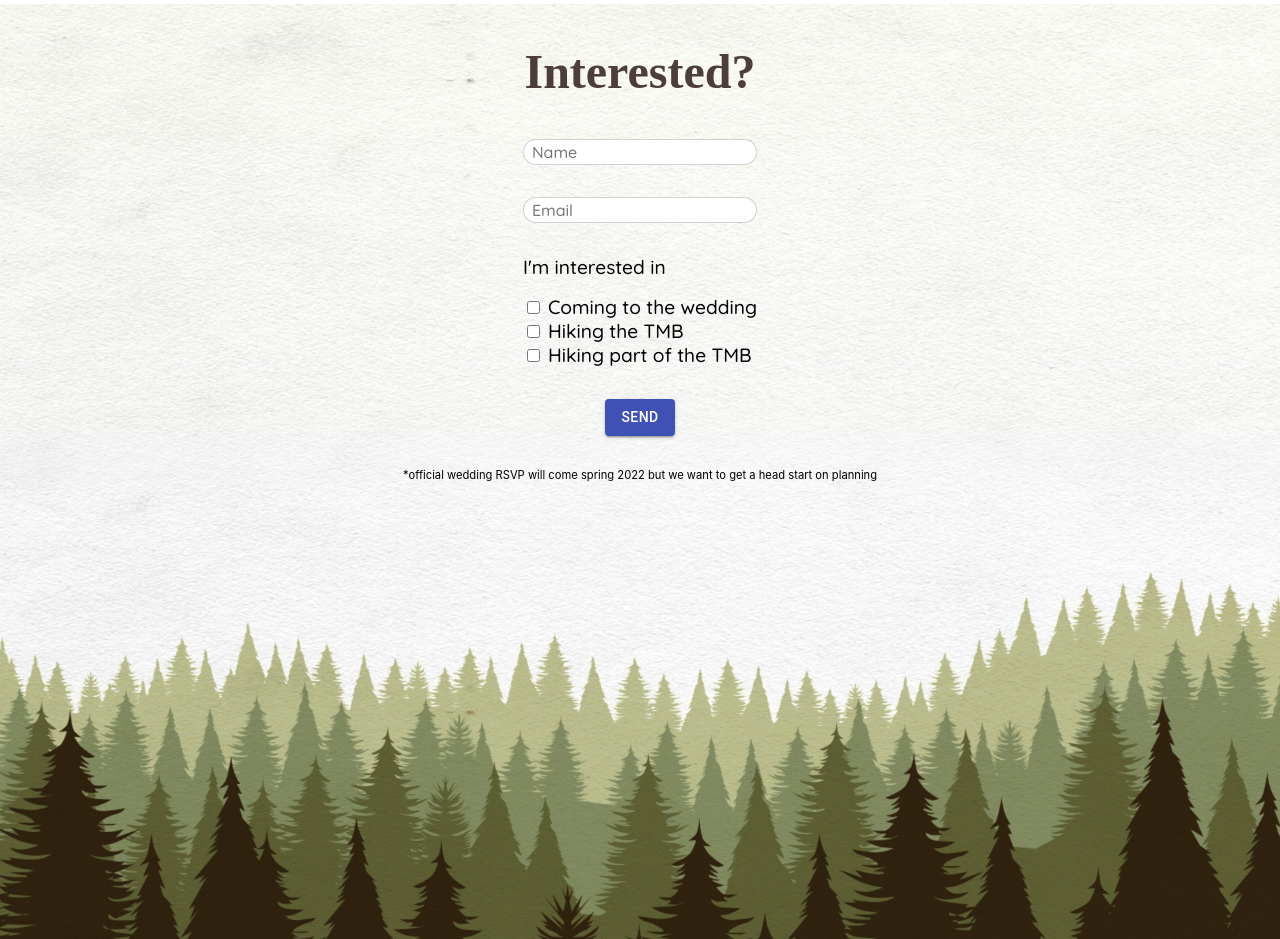
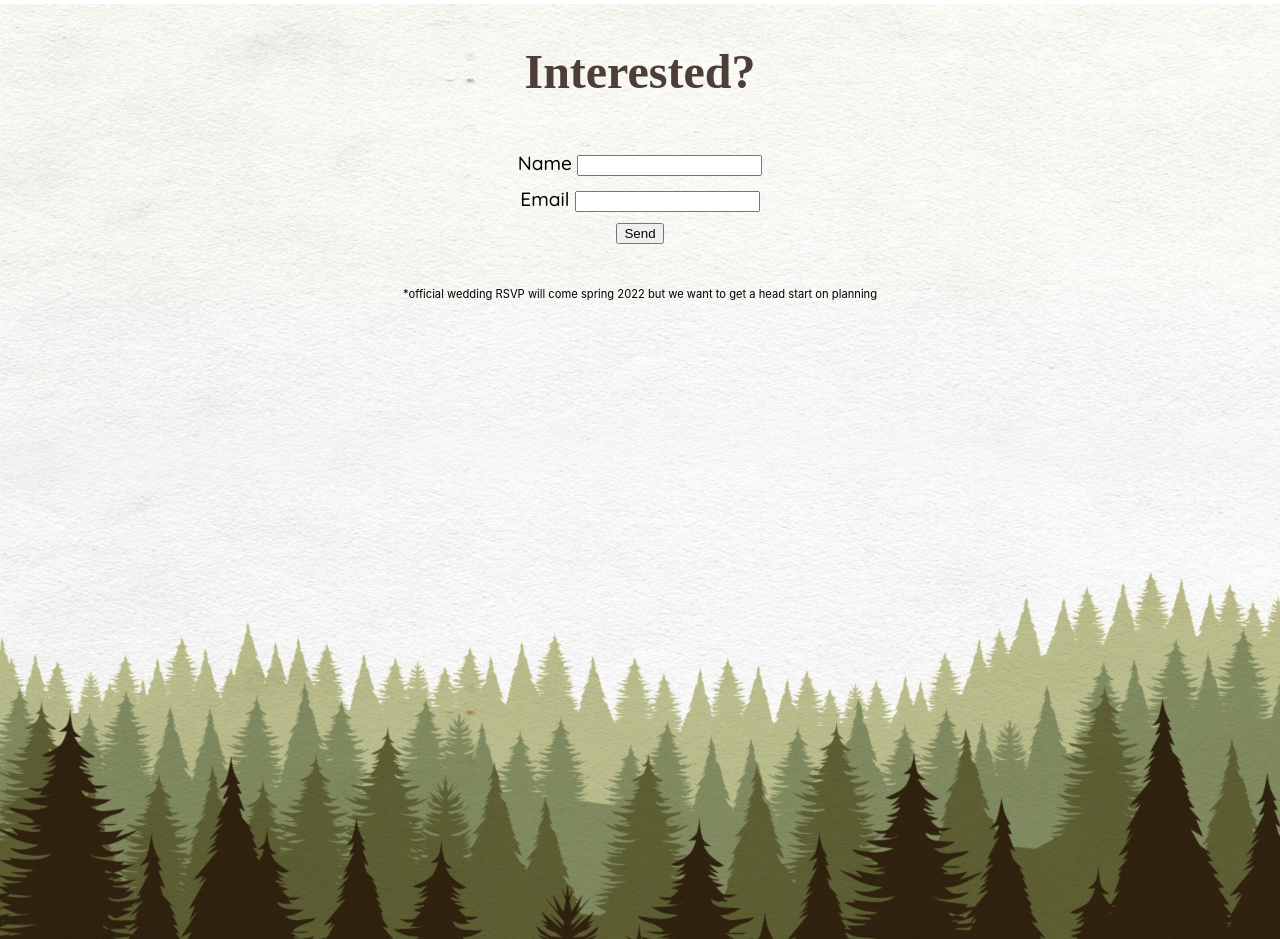
Before and after one commit to maximehutinet/wedding-website, a React (Create React App) app: page / in a window 1280 px wide. Shown: the part 4780-5719 px from the top of the page. Built offline with nearby package versions, Linux system fonts and the light colour scheme; a web font is replaced by a local one.

Commit message:
Added form test

```diff
--- a/src/components/Form.js
+++ b/src/components/Form.js
@@ -1,13 +1,11 @@
-import {useTranslation} from "react-i18next";
 import React from "react";
 import './form.scss'
-import Button from "@material-ui/core/Button";
 
 function Form() {
-    const {t} = useTranslation('common');
+    //const {t} = useTranslation('common');
     return (
         <div className="form-wrapper">
-            <form name="contact" method="POST" data-netlify="true">
+            {/*<form name="contact" method="POST" data-netlify="true">
                 <div className="text-input-wrapper">
                     <input className="text-input" type="text" name="name" placeholder={t('rsvp.form.name')}/>
                     <input className="text-input" type="email" name="email" placeholder="Email"/>
@@ -30,6 +28,17 @@
                 <div className="submit-button-wrapper">
                     <Button type="submit" variant="contained" color="primary">{t('rsvp.form.send')}</Button>
                 </div>
+            </form>*/}
+            <form name="contact" netlify>
+                <p>
+                    <label>Name <input type="text" name="name" /></label>
+                </p>
+                <p>
+                    <label>Email <input type="email" name="email" /></label>
+                </p>
+                <p>
+                    <button type="submit">Send</button>
+                </p>
             </form>
         </div>
     )
```
